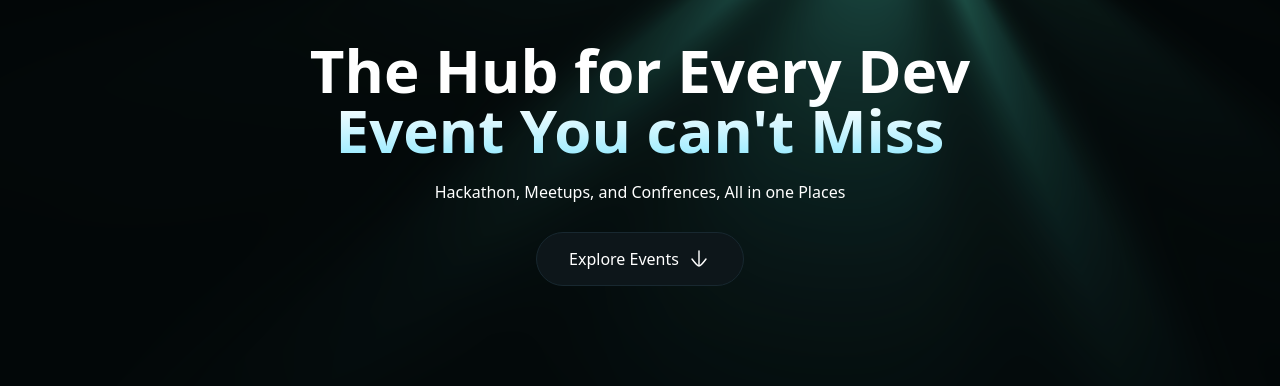
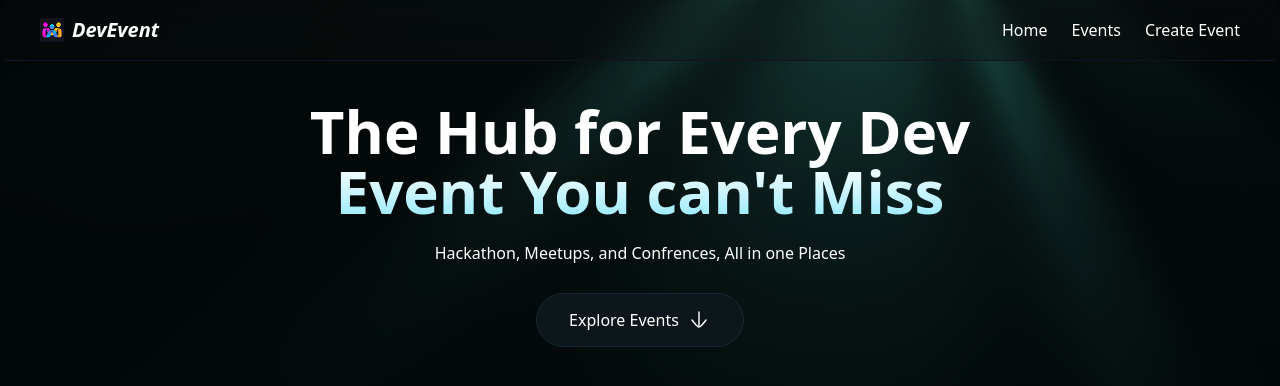
Before and after one commit to saayush615/DevEvents, a Next.js app: page / in a window 1280 px wide. Shown: the top 386 px of the page. Built offline with nearby package versions, Linux system fonts and the light colour scheme; a web font is replaced by a local one.

Commit message:
feat: Add Navbar to layout

```diff
--- a/app/layout.tsx
+++ b/app/layout.tsx
@@ -2,6 +2,7 @@
 import { Schibsted_Grotesk, Martian_Mono } from "next/font/google";
 import "./globals.css";
 import LightRays from '@/components/LightRays'
+import Navbar from '@/components/Navbar'
 
 const schibstedGrotesk = Schibsted_Grotesk({
   variable: "--font-schibsted-grotesk",
@@ -28,6 +29,7 @@
       <body
         className={`${schibstedGrotesk.variable} ${martianMono.variable} min-h-screen antialiased`}
       >
+        <Navbar />
         <div className="absolute inset-0 top-0 z-[-1] min-h-screen">
           <LightRays
             raysOrigin="top-center-offset"
--- /dev/null
+++ b/components/Navbar.tsx
@@ -0,0 +1,24 @@
+import Link from "next/link"
+import Image from "next/image"
+
+const Navbar = () => {
+  return (
+    <header>
+      <nav>
+        <Link href='/' className="logo">
+            <Image src='/icons/logo.png' alt="logo" width={24} height={24} />
+
+            <p>DevEvent</p>
+        </Link>
+
+        <ul>
+            <Link href='/'>Home</Link>
+            <Link href='/'>Events</Link>
+            <Link href='/'>Create Event</Link>
+        </ul>
+      </nav>
+    </header>
+  )
+}
+
+export default Navbar
```
